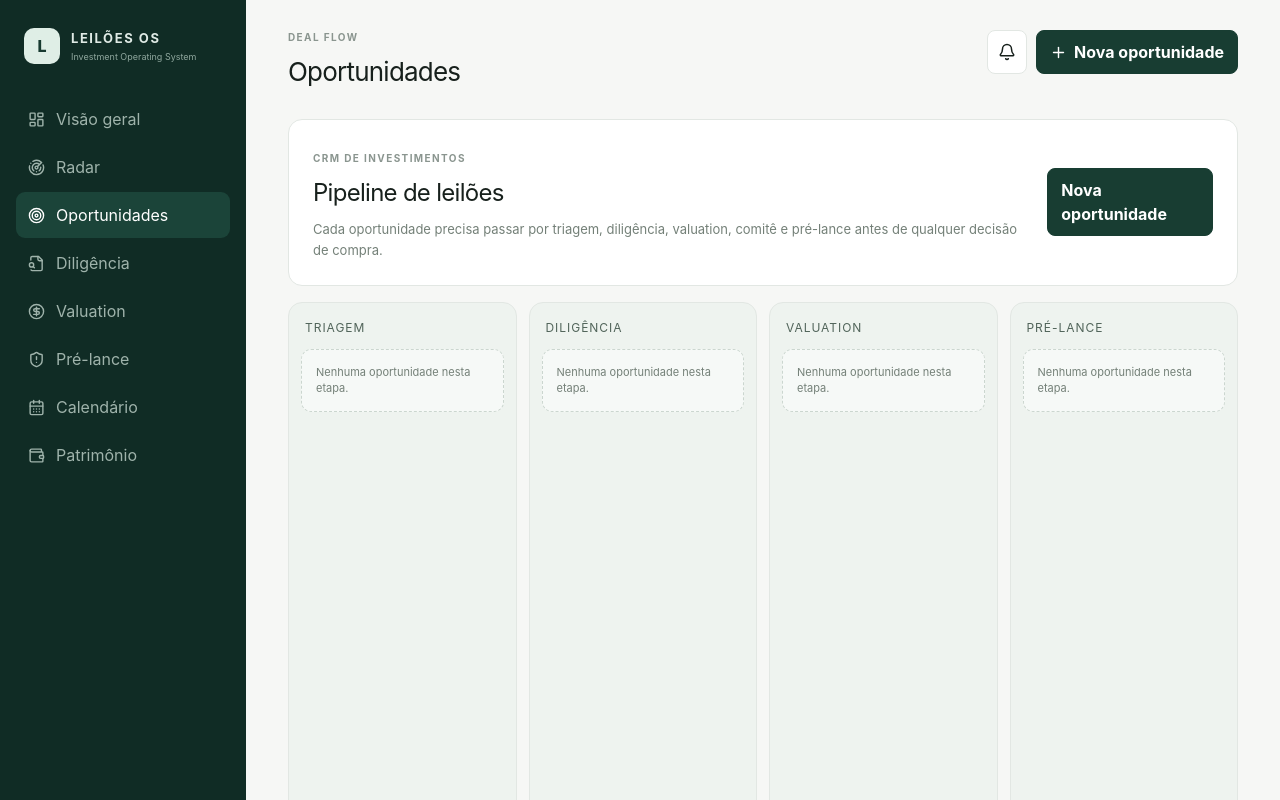
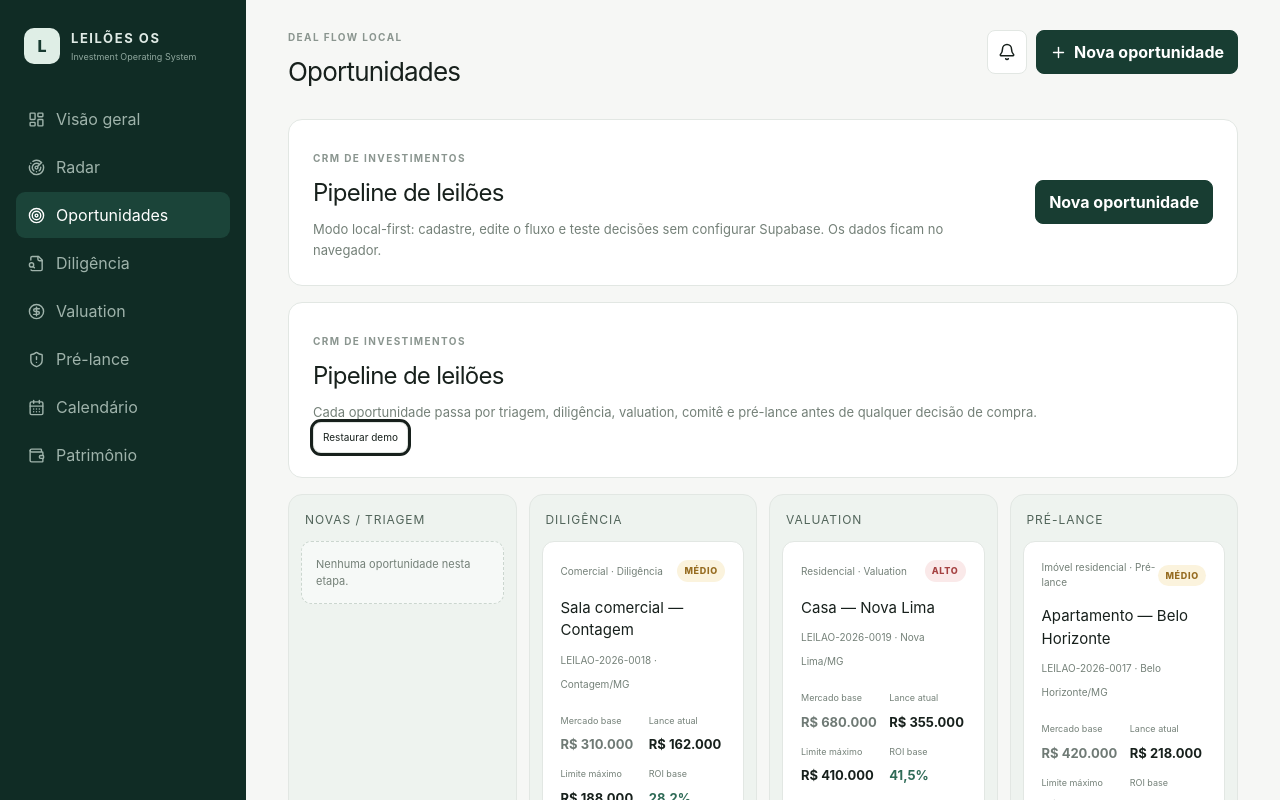
Before and after one commit to agendanutrijulianamoreira-droid/Leiloes, a Next.js app: page /opportunities in a window 1280 px wide. Shown: the top 800 px of the page. Built offline with nearby package versions, Linux system fonts and the light colour scheme; no server answers; the database is empty.

Commit message:
feat: render local-first opportunities board

```diff
--- a/app/opportunities/page.tsx
+++ b/app/opportunities/page.tsx
@@ -1,34 +1,19 @@
 import Link from 'next/link'
-import { DealCard } from '@/components/deal-card'
+import { OpportunityBoard } from '@/components/opportunity-board'
 import { OSShell } from '@/components/os-shell'
-import { listOpportunities } from '@/lib/opportunity-repository'
-import { statusLabel } from '@/lib/format'
 
-export default async function OpportunitiesPage() {
-  const opportunities = await listOpportunities()
-  const columns = ['screening', 'due_diligence', 'valuation', 'pre_bid'] as const
-
+export default function OpportunitiesPage() {
   return (
-    <OSShell title="Oportunidades" eyebrow="DEAL FLOW">
+    <OSShell title="Oportunidades" eyebrow="DEAL FLOW LOCAL">
       <section className="sectionIntro actionIntro">
         <div>
           <span className="eyebrow">CRM DE INVESTIMENTOS</span>
           <h2>Pipeline de leilões</h2>
-          <p>Cada oportunidade precisa passar por triagem, diligência, valuation, comitê e pré-lance antes de qualquer decisão de compra.</p>
+          <p>Modo local-first: cadastre, edite o fluxo e teste decisões sem configurar Supabase. Os dados ficam no navegador.</p>
         </div>
         <Link className="primary" href="/opportunities/new">Nova oportunidade</Link>
       </section>
-      <div className="kanban">
-        {columns.map((status) => {
-          const items = opportunities.filter((item) => item.status === status || (status === 'screening' && item.status === 'new'))
-          return (
-            <section className="kanbanColumn" key={status}>
-              <h3>{statusLabel[status]}</h3>
-              {items.length ? items.map((opportunity) => <DealCard key={opportunity.id} opportunity={opportunity} />) : <p className="emptyState">Nenhuma oportunidade nesta etapa.</p>}
-            </section>
-          )
-        })}
-      </div>
+      <OpportunityBoard />
     </OSShell>
   )
 }
```
